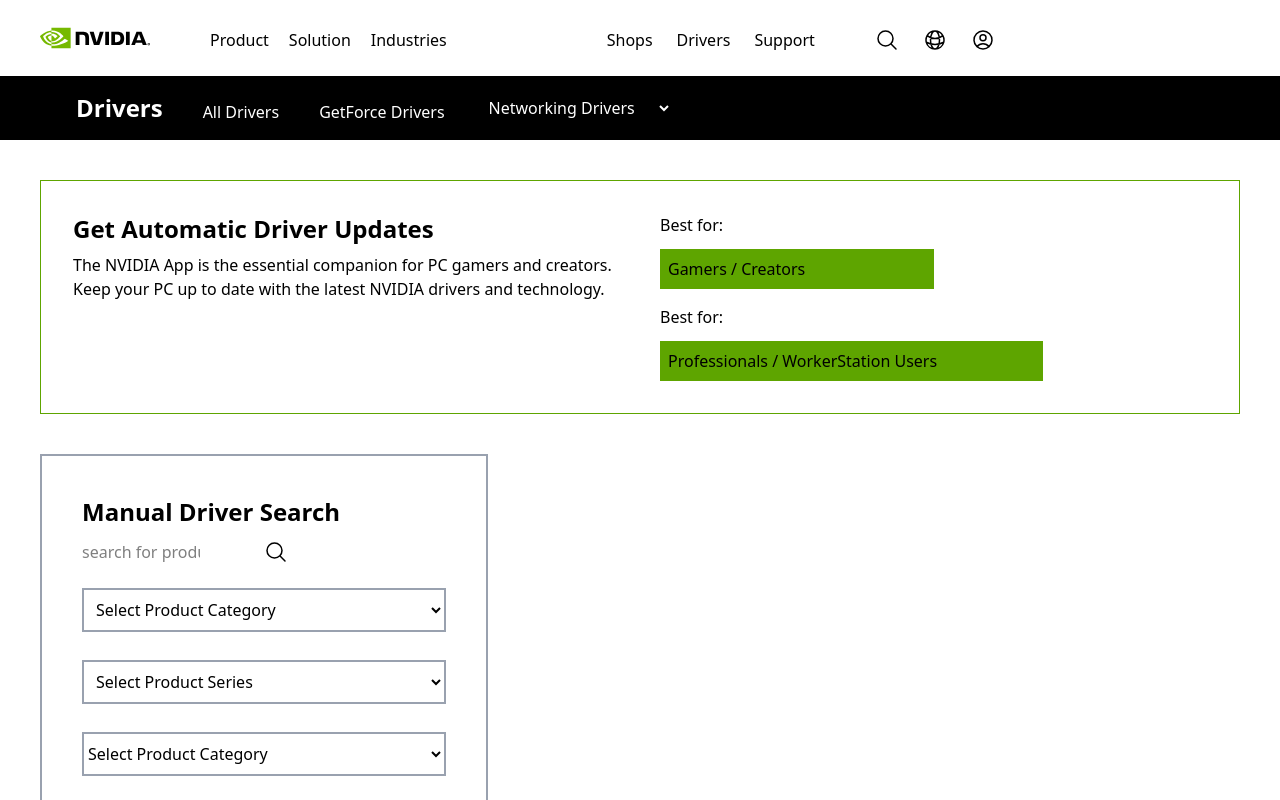
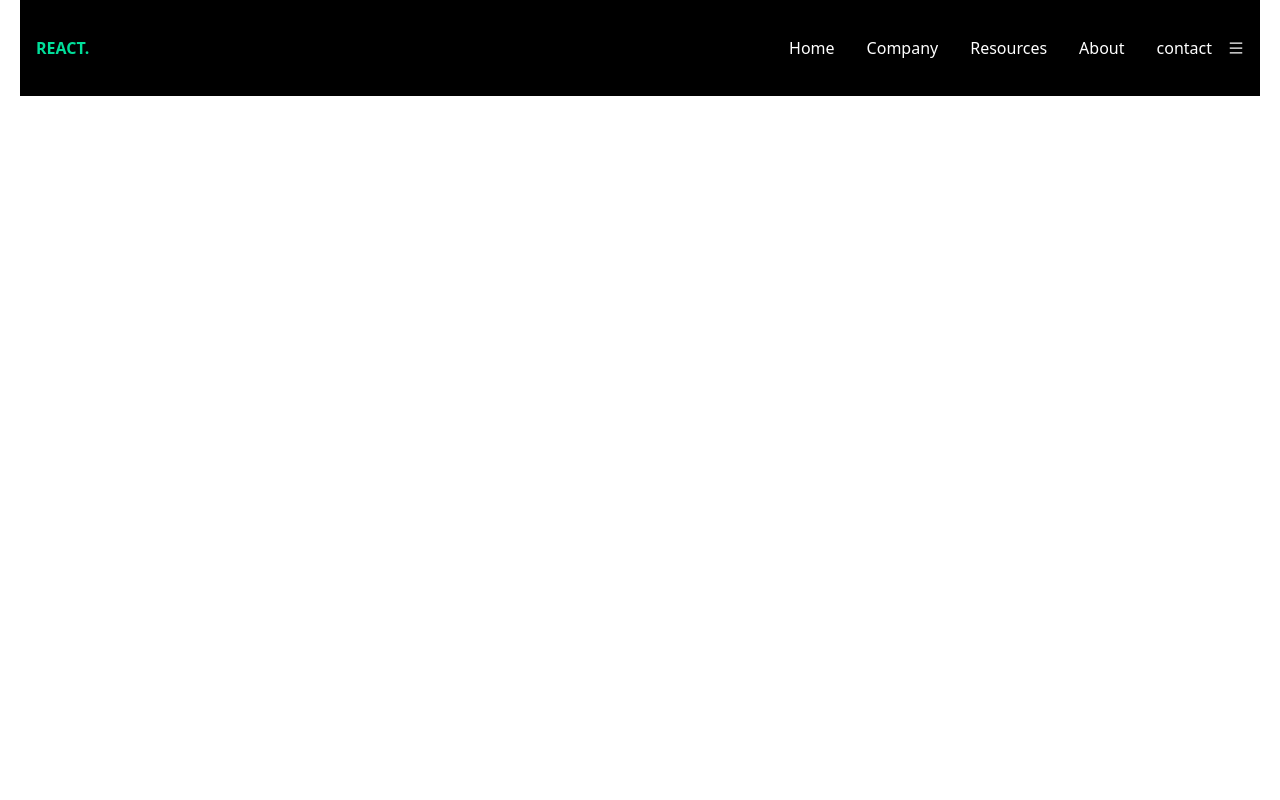
Before and after one commit to samuel-ishimwe203/codeWarsKatas, a React (Vite) app in the folder my-tailwindcss/: page / in a window 1280 px wide. Shown: the top 800 px of the page. Built offline with nearby package versions, Linux system fonts and the light colour scheme.

Commit message:
new changes

```diff
--- a/my-tailwindcss/package.json
+++ b/my-tailwindcss/package.json
@@ -13,6 +13,7 @@
     "@tailwindcss/vite": "^4.1.11",
     "react": "^19.1.0",
     "react-dom": "^19.1.0",
+    "react-icons": "^5.5.0",
     "tailwindcss": "^4.1.11"
   },
   "devDependencies": {
--- a/my-tailwindcss/src/App.jsx
+++ b/my-tailwindcss/src/App.jsx
@@ -1,22 +1,14 @@
 import { useState } from 'react'
 import reactLogo from './assets/react.svg'
 import viteLogo from '/vite.svg'
-
-
-import Header1 from './components/Header1.jsx'
-import Section2 from './components/Section2.jsx'
-import Section3 from './components/Section3.jsx'
-import Form from './components/Form.jsx'
+import Navbar from './components/Navbar'
 
 function App() {
 
 
   return (
     <>
-      <Header1/>
-     <Section2/>
-     <Section3/>
-     <Form/>
+       <Navbar/>
     </>
   )
 }
--- a/my-tailwindcss/src/components/Form.jsx
+++ b/my-tailwindcss/src/components/Form.jsx
@@ -5,7 +5,7 @@
     <div>
     <div className='m-10 border-2 border-gray-400 w-[35%] p-10'>
           <div><p className=' text-black font-black text-2xl'>Manual Driver Search</p></div>
-          <div className='mt-3 grid grid-cols-2 '> <div><input type="text" className='border-none outline-none w-[65%]' placeholder='search for product product type or series' /></div>
+          <div className='mt-3 flex gap-17'> <div><input type="text" className='border-none outline-none w-[65%]' placeholder='search' /></div>
           <div>
         <svg xmlns="http://www.w3.org/2000/svg" fill="none" viewBox="0 0 24 24" stroke-width="1.5" stroke="currentColor" class="size-6">
   <path stroke-linecap="round" stroke-linejoin="round" d="m21 21-5.197-5.197m0 0A7.5 7.5 0 1 0 5.196 5.196a7.5 7.5 0 0 0 10.607 10.607Z" />
@@ -29,9 +29,7 @@
         <select  className='border-2 border-gray-400  p-2 w-[100%]'>
                   <option value="">Select Product Category</option>
         </select>
-         {/* <select  className='border-2 border-gray-400 p-2 w-[100%]'>
-                  <option value="">Select Product Category</option>
-        </select>  */}
+
   </div>
 
   <div className='bg-gray-400 mt-5 p-2 w-[20%] text-gray-600 font-bold'>Find</div>
--- /dev/null
+++ b/my-tailwindcss/src/components/Navbar.jsx
@@ -0,0 +1,23 @@
+import React from 'react'
+import {AiOutlineClose,AiOutlineMenu} from 'react-icons/ai'
+
+function Navbar() {
+  return (
+    <div className='bg-black flex px-4 justify-between items-center h-24 max-w-[1240px] mx-auto  text-white '>
+        <h1 className='w-full text-[#00df9a] font-bold text-2  xl'>REACT.</h1>
+
+         <ul className='flex'>
+            <li className='p-4'>Home</li>
+            <li className='p-4'>Company</li>
+            <li className='p-4'>Resources </li>
+            <li className='p-4'>About</li>
+            <li className='p-4'>contact</li>
+        </ul>
+        <div>
+            <AiOutlineMenu/>
+        </div>
+    </div>
+  )
+}
+
+export default Navbar
```
Also changed, not shown: 1 other file (tests, documents, lock files or other folders).
